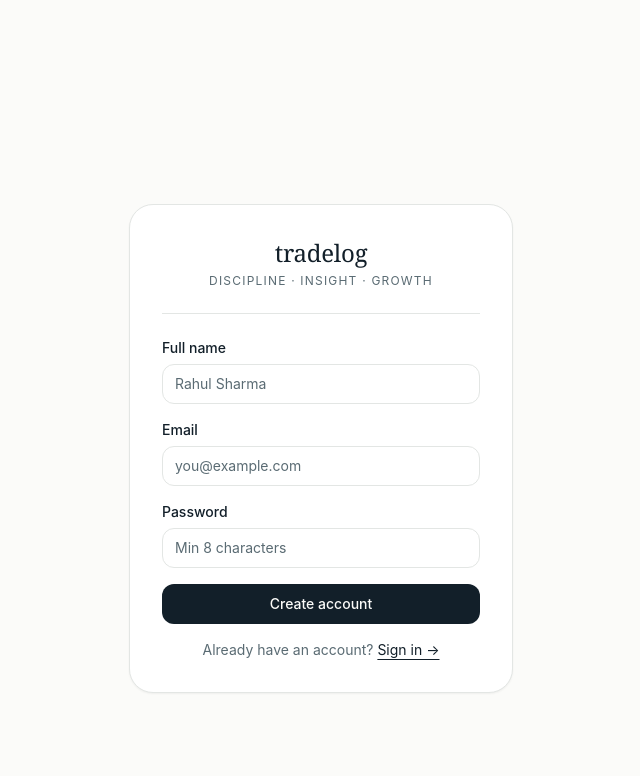
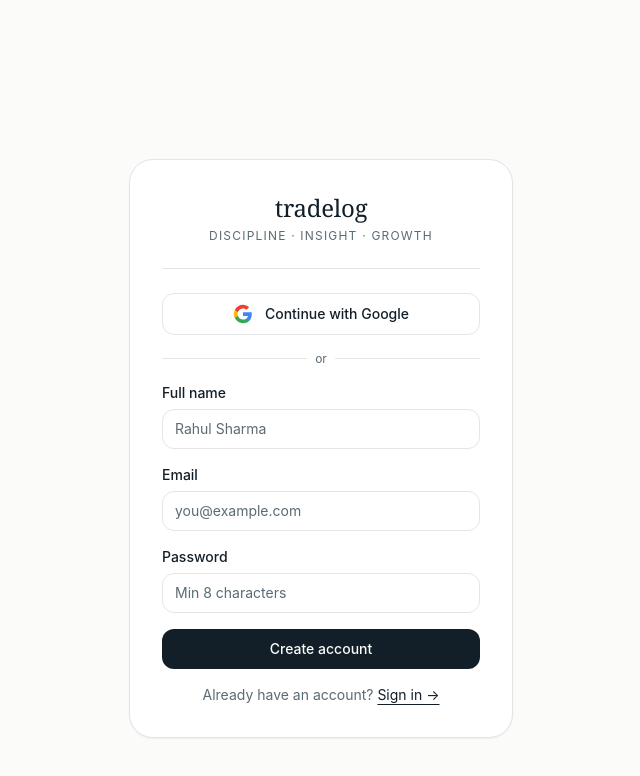
Before and after one commit to jarvis-invictus/tradelog-by-cofounder, a Next.js app in the folder app/: page /signup in a window 1280 px wide. Shown: the top 776 px of the page, without its empty margins (319-959 px from the left). Built offline with nearby package versions, Linux system fonts and the light colour scheme.

Commit message:
feat: Google OAuth login (#6)

```diff
--- /dev/null
+++ b/app/app/auth/callback/route.ts
@@ -0,0 +1,37 @@
+import { createClient } from '@/lib/supabase/server'
+import { NextResponse } from 'next/server'
+
+export async function GET(request: Request) {
+  const { searchParams, origin } = new URL(request.url)
+  const code = searchParams.get('code')
+
+  if (code) {
+    const supabase = await createClient()
+    const { data, error } = await supabase.auth.exchangeCodeForSession(code)
+
+    if (!error && data.user) {
+      // Check if profile exists, create if not
+      const { data: profile } = await supabase
+        .from('profiles')
+        .select('id, onboarding_complete')
+        .eq('id', data.user.id)
+        .single()
+
+      if (!profile) {
+        await supabase.from('profiles').insert({
+          id: data.user.id,
+          email: data.user.email,
+          full_name: data.user.user_metadata?.full_name ?? '',
+          avatar_url: data.user.user_metadata?.avatar_url ?? '',
+        })
+        return NextResponse.redirect(`${origin}/onboarding/welcome`)
+      }
+
+      return NextResponse.redirect(
+        profile.onboarding_complete ? `${origin}/dashboard` : `${origin}/onboarding/welcome`
+      )
+    }
+  }
+
+  return NextResponse.redirect(`${origin}/login?error=oauth`)
+}
--- a/app/components/auth/login-form.tsx
+++ b/app/components/auth/login-form.tsx
@@ -34,8 +34,42 @@
     router.refresh()
   }
 
+  async function signInWithGoogle() {
+    const supabase = createClient()
+    await supabase.auth.signInWithOAuth({
+      provider: 'google',
+      options: {
+        redirectTo: `${window.location.origin}/auth/callback`
+      }
+    })
+  }
+
   return (
-    <form onSubmit={handleSubmit} className="space-y-4">
+    <div className="space-y-4">
+      <button
+        type="button"
+        onClick={signInWithGoogle}
+        className="w-full flex items-center justify-center gap-3 border border-border rounded-lg py-2.5 text-sm font-medium text-anchor hover:bg-paper/60 transition"
+      >
+        <svg className="h-5 w-5" viewBox="0 0 24 24">
+          <path fill="#4285F4" d="M22.56 12.25c0-.78-.07-1.53-.2-2.25H12v4.26h5.92c-.26 1.37-1.04 2.53-2.21 3.31v2.77h3.57c2.08-1.92 3.28-4.74 3.28-8.09z"/>
+          <path fill="#34A853" d="M12 23c2.97 0 5.46-.98 7.28-2.66l-3.57-2.77c-.98.66-2.23 1.06-3.71 1.06-2.86 0-5.29-1.93-6.16-4.53H2.18v2.84C3.99 20.53 7.7 23 12 23z"/>
+          <path fill="#FBBC05" d="M5.84 14.09c-.22-.66-.35-1.36-.35-2.09s.13-1.43.35-2.09V7.07H2.18C1.43 8.55 1 10.22 1 12s.43 3.45 1.18 4.93l2.85-2.22.81-.62z"/>
+          <path fill="#EA4335" d="M12 5.38c1.62 0 3.06.56 4.21 1.64l3.15-3.15C17.45 2.09 14.97 1 12 1 7.7 1 3.99 3.47 2.18 7.07l3.66 2.84c.87-2.6 3.3-4.53 6.16-4.53z"/>
+        </svg>
+        Continue with Google
+      </button>
+
+      <div className="relative">
+        <div className="absolute inset-0 flex items-center">
+          <div className="w-full border-t border-border" />
+        </div>
+        <div className="relative flex justify-center text-xs">
+          <span className="bg-white px-2 text-ink-muted">or</span>
+        </div>
+      </div>
+
+      <form onSubmit={handleSubmit} className="space-y-4">
       <Input
         id="email"
         name="email"
@@ -73,6 +107,7 @@
           Sign up →
         </Link>
       </p>
-    </form>
+      </form>
+    </div>
   )
 }
--- a/app/components/auth/signup-form.tsx
+++ b/app/components/auth/signup-form.tsx
@@ -50,8 +50,42 @@
     )
   }
 
+  async function signInWithGoogle() {
+    const supabase = createClient()
+    await supabase.auth.signInWithOAuth({
+      provider: 'google',
+      options: {
+        redirectTo: `${window.location.origin}/auth/callback`
+      }
+    })
+  }
+
   return (
-    <form onSubmit={handleSubmit} className="space-y-4">
+    <div className="space-y-4">
+      <button
+        type="button"
+        onClick={signInWithGoogle}
+        className="w-full flex items-center justify-center gap-3 border border-border rounded-lg py-2.5 text-sm font-medium text-anchor hover:bg-paper/60 transition"
+      >
+        <svg className="h-5 w-5" viewBox="0 0 24 24">
+          <path fill="#4285F4" d="M22.56 12.25c0-.78-.07-1.53-.2-2.25H12v4.26h5.92c-.26 1.37-1.04 2.53-2.21 3.31v2.77h3.57c2.08-1.92 3.28-4.74 3.28-8.09z"/>
+          <path fill="#34A853" d="M12 23c2.97 0 5.46-.98 7.28-2.66l-3.57-2.77c-.98.66-2.23 1.06-3.71 1.06-2.86 0-5.29-1.93-6.16-4.53H2.18v2.84C3.99 20.53 7.7 23 12 23z"/>
+          <path fill="#FBBC05" d="M5.84 14.09c-.22-.66-.35-1.36-.35-2.09s.13-1.43.35-2.09V7.07H2.18C1.43 8.55 1 10.22 1 12s.43 3.45 1.18 4.93l2.85-2.22.81-.62z"/>
+          <path fill="#EA4335" d="M12 5.38c1.62 0 3.06.56 4.21 1.64l3.15-3.15C17.45 2.09 14.97 1 12 1 7.7 1 3.99 3.47 2.18 7.07l3.66 2.84c.87-2.6 3.3-4.53 6.16-4.53z"/>
+        </svg>
+        Continue with Google
+      </button>
+
+      <div className="relative">
+        <div className="absolute inset-0 flex items-center">
+          <div className="w-full border-t border-border" />
+        </div>
+        <div className="relative flex justify-center text-xs">
+          <span className="bg-white px-2 text-ink-muted">or</span>
+        </div>
+      </div>
+
+      <form onSubmit={handleSubmit} className="space-y-4">
       <Input
         id="full_name"
         name="full_name"
@@ -99,6 +133,7 @@
           Sign in →
         </Link>
       </p>
-    </form>
+      </form>
+    </div>
   )
 }
```
